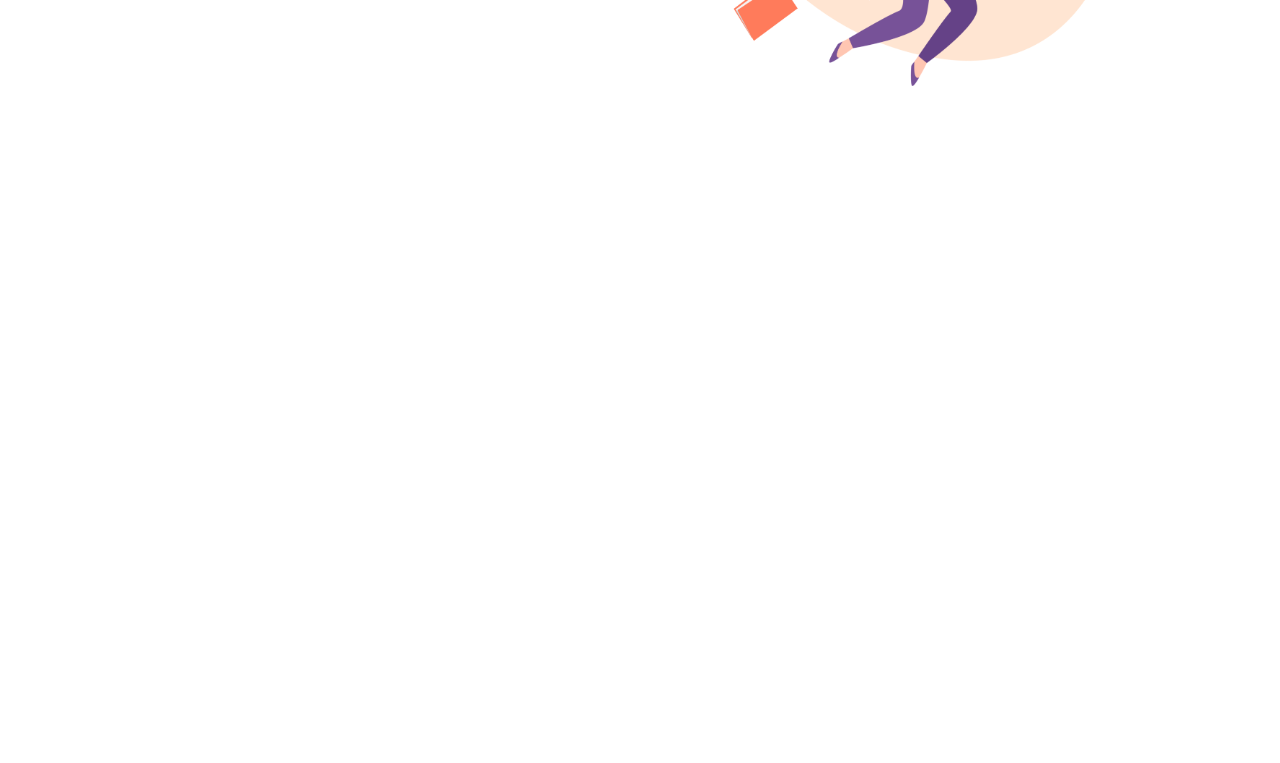
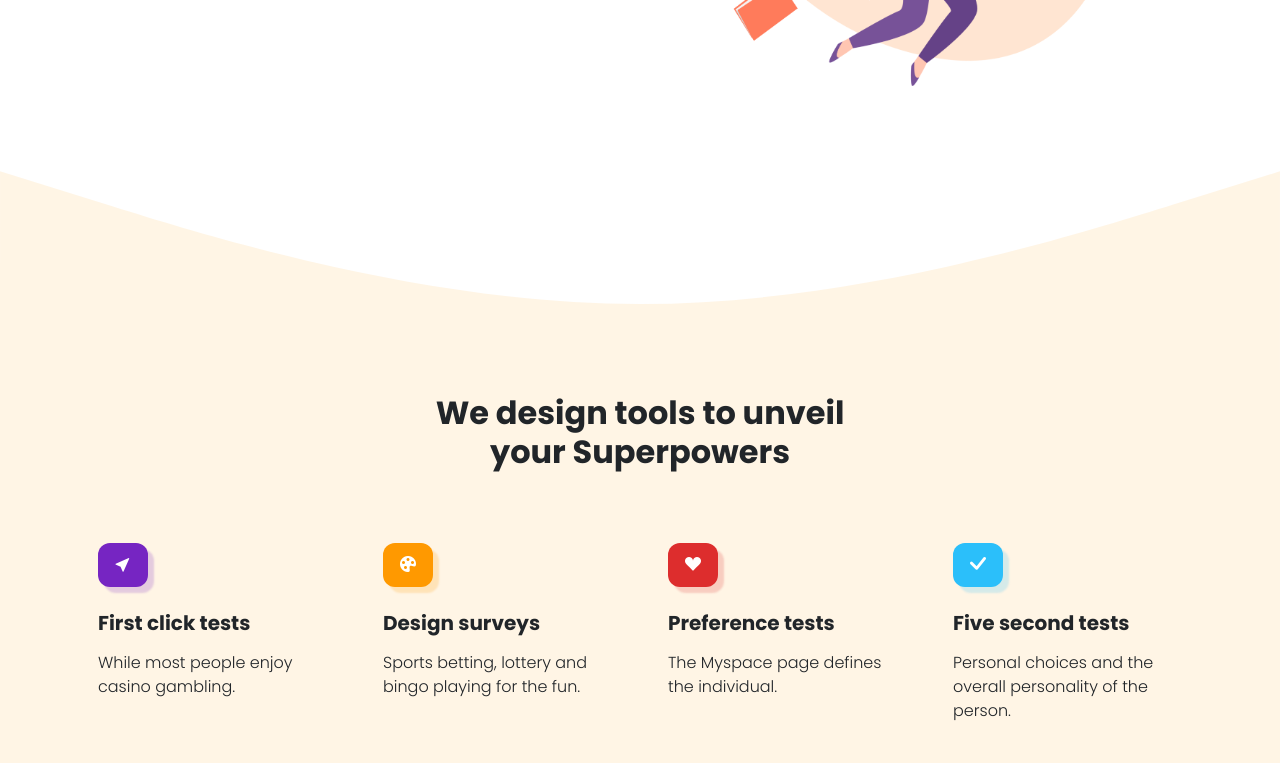
Before and after one commit to kyzens/responsive-product-web, a plain HTML site: page index.html in a window 1280 px wide. Shown: the part 500-1263 px from the top of the page. Before the commit the page ends 800 px from the top, so only its background shows below. Drawn offline with nearby package versions, Linux system fonts and the light colour scheme.

Commit message:
add content about

```diff
--- a/css/custom.css
+++ b/css/custom.css
@@ -54,3 +54,39 @@ body {
 .my-bg-primary {
     background: #FF9900;
 }
+
+.about {
+    background-color: rgba(255, 153, 0, 0.1);
+}
+
+.my-card {
+    background: none;
+    border: 0;
+}
+
+.my-rounded {
+    border: none;
+    width: 50px;
+    padding: 10px 10px;
+    border-radius: 12px;
+}
+
+.bg-test1 {
+    background-color: #7625c2;
+    box-shadow: 6px 6px 2px 0 rgba(118, 37, 194, 0.2);
+}
+
+.bg-test2 {
+    background-color: #FF9900;
+    box-shadow: 6px 6px 2px 0 rgba(255, 153, 0, 0.2);
+}
+
+.bg-test3 {
+    background-color: #dd2d2d;
+    box-shadow: 6px 6px 2px 0 rgba(221, 45, 45, 0.2);
+}
+
+.bg-test4 {
+    background-color: #2bbffa;
+    box-shadow: 6px 6px 2px 0 rgba(43, 191, 250, 0.2);
+}
--- a/index.html
+++ b/index.html
@@ -5,9 +5,10 @@
     <meta charset="UTF-8">
     <meta http-equiv="X-UA-Compatible" content="IE=edge">
     <meta name="viewport" content="width=device-width, initial-scale=1.0">
-    <title>BWA Strap</title>
+    <title>Responsive Product Web</title>
     <link href="https://cdn.jsdelivr.net/npm/bootstrap@5.1.1/dist/css/bootstrap.min.css" rel="stylesheet"
         integrity="sha384-F3w7mX95PdgyTmZZMECAngseQB83DfGTowi0iMjiWaeVhAn4FJkqJByhZMI3AhiU" crossorigin="anonymous">
+    <link rel="stylesheet" href="https://cdn.jsdelivr.net/npm/bootstrap-icons@1.5.0/font/bootstrap-icons.css">
     <link rel="stylesheet" href="css/custom.css">
 </head>
 
@@ -61,6 +62,67 @@
                 </div>
             </div>
         </div>
+        <svg xmlns="http://www.w3.org/2000/svg" viewBox="0 0 1440 320">
+            <path fill="#FF9900" fill-opacity="0.1"
+                d="M0,96L120,133.3C240,171,480,245,720,245.3C960,245,1200,171,1320,133.3L1440,96L1440,320L1320,320C1200,320,960,320,720,320C480,320,240,320,120,320L0,320Z">
+            </path>
+        </svg>
+    </section>
+
+    <section class="about py-4">
+        <div class="container">
+            <div class="row">
+                <div class="col">
+                    <h2 class="text-center fw-bold">We design tools to unveil <br> your Superpowers</h2>
+                </div>
+            </div>
+            <div class="row mt-5">
+                <div class="col-md-3">
+                    <div class="card my-card">
+                        <div class="card-body">
+                            <div class="my-rounded text-center bg-test1 mb-4">
+                                <i class="bi bi-cursor-fill text-white"></i>
+                            </div>
+                            <h5 class="card-title fw-bold mb-3">First click tests</h5>
+                            <p class="card-text fw-light">While most people enjoy casino gambling.</p>
+                        </div>
+                    </div>
+                </div>
+                <div class="col-md-3">
+                    <div class="card my-card">
+                        <div class="card-body">
+                            <div class="my-rounded text-center bg-test2 mb-4">
+                                <i class="bi bi-palette-fill text-white"></i>
+                            </div>
+                            <h5 class="card-title fw-bold mb-3">Design surveys</h5>
+                            <p class="card-text fw-light">Sports betting, lottery and bingo playing for the fun.</p>
+                        </div>
+                    </div>
+                </div>
+                <div class="col-md-3">
+                    <div class="card my-card">
+                        <div class="card-body">
+                            <div class="my-rounded text-center bg-test3 mb-4">
+                                <i class="bi bi-suit-heart-fill text-white"></i>
+                            </div>
+                            <h5 class="card-title fw-bold mb-3">Preference tests</h5>
+                            <p class="card-text fw-light">The Myspace page defines the individual.</p>
+                        </div>
+                    </div>
+                </div>
+                <div class="col-md-3">
+                    <div class="card my-card">
+                        <div class="card-body">
+                            <div class="my-rounded text-center bg-test4 mb-4">
+                                <i class="bi bi-check-lg text-white"></i>
+                            </div>
+                            <h5 class="card-title fw-bold mb-3">Five second tests</h5>
+                            <p class="card-text fw-light">Personal choices and the overall personality of the person.</p>
+                        </div>
+                    </div>
+                </div>
+            </div>
+        </div>
     </section>
 
     <script src="https://cdn.jsdelivr.net/npm/bootstrap@5.1.1/dist/js/bootstrap.bundle.min.js"
```
